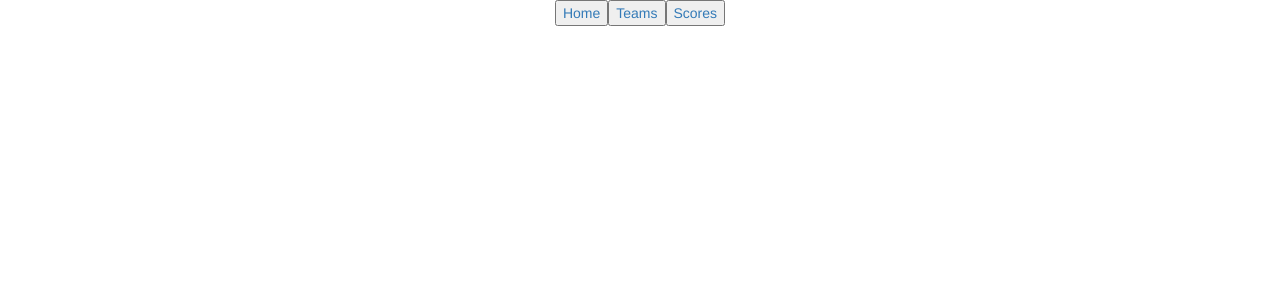
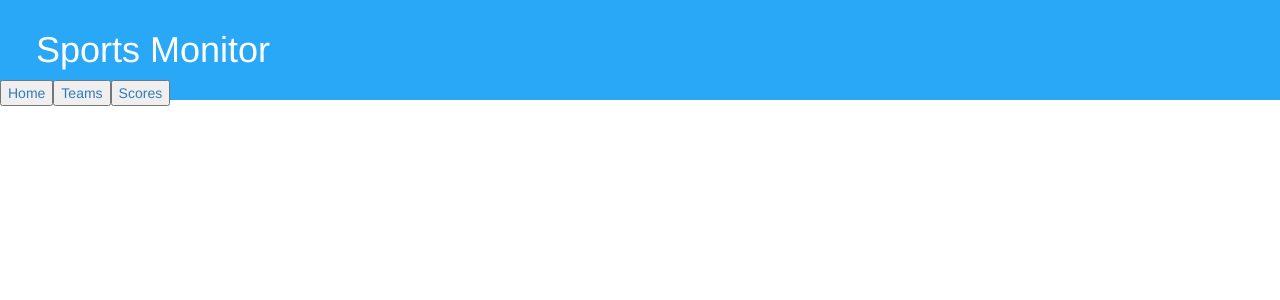
Before and after one commit to rushingbrendan/React-Football-Score-Web-Application, a React (Create React App) app in the folder react-frontend/: page / in a window 1280 px wide. Shown: the top 300 px of the page. Built offline with nearby package versions, Linux system fonts and the light colour scheme.

Commit message:
adding header v1:

```diff
--- a/react-frontend/src/App.css
+++ b/react-frontend/src/App.css
@@ -1,6 +1,30 @@
 
+.HeaderContainer
+{
 
+  height: 100px;
+  background-color: rgb(41, 168, 247);
+}
 
+.SpaceAboveTitle
+{
+  height:10px;
+
+}
+
+.SpaceUnderTitle
+{
+  line-height: 200px;
+
+}
+
+.HeaderTitle
+{
+ text-indent: 0%;
+ color: white;
+ text-align: left;
+ text-indent:1em;
+}
 /* Sports Score Body Rectangle Div  */
 /* This div covers the entire body of the page */
 .sportsScoreBodyDiv
--- a/react-frontend/src/component/backupbox.js
+++ b/react-frontend/src/component/backupbox.js
@@ -80,7 +80,7 @@ componentDidMount(){
 
 
 
-{this.state.scoreData[0][0].map(currentScoreData=>
+{this.state.scoreData[0].map(currentScoreData=>
     <div >
         <p>{currentScoreData.PK_GameID}</p>
         <p>{currentScoreData.homeTeamPoints}</p>
--- a/react-frontend/src/component/box.js
+++ b/react-frontend/src/component/box.js
@@ -2,6 +2,7 @@ import React from "react";
 import { BrowserRouter as Router, Link, Route } from 'react-router-dom';
 import TeamInformation from "../component/teamInformation.js";
 import ScoreData from "../component/scoreData.js";
+
 
 class Box extends React.Component{
 
@@ -41,23 +42,29 @@ const currentButton = this.props.buttonNumber;
 return (
 
 
+//<div style={{display: 'flex',  justifyContent:'center', alignItems:'center'}} className="headerButtons">
+//</div>
 
 
 <div>
 <Router>
 
 
+<div className="HeaderContainer">
+<div className="SpaceAboveTitle"></div>
+<h1 className="HeaderTitle">Sports Monitor</h1>
+<Link to="/home"><button title="/home" >Home</button></Link>
+<Link to="/teams"><button to="/teams">Teams</button></Link>
+<Link to="/scores"><button to="/scores">Scores</button></Link>
+<div className="SpaceUnderTitle"></div>
+</div>
 
 
 
-<div style={{display: 'flex',  justifyContent:'center', alignItems:'center'}} className="headerButtons">
 
-<Link to="/home"><button title="/home" >Home</button></Link>
 
-<Link to="/teams"><button to="/teams">Teams</button></Link>
-<Link to="/scores"><button to="/scores">Scores</button></Link>
 
-</div>
+
 
 <Route exact={true} path="/scores" render={() => (
 <ScoreData></ScoreData>
--- a/react-frontend/src/component/scoreData.js
+++ b/react-frontend/src/component/scoreData.js
@@ -9,7 +9,7 @@ constructor(props) {
     this.state = {
         selectedWeek: 1,
         selectedSeason: 2015,
-        scoreData:[ [] ]
+scoreData:[ [] ]
     };
 }
 
```
